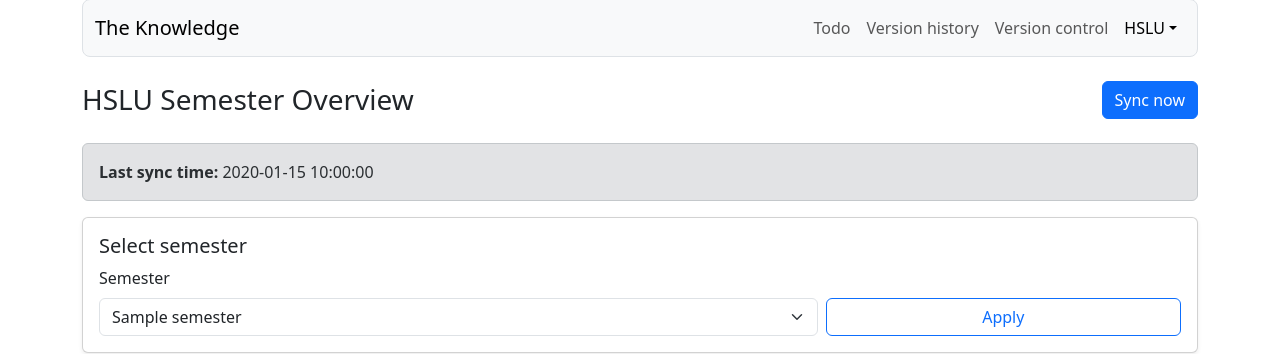
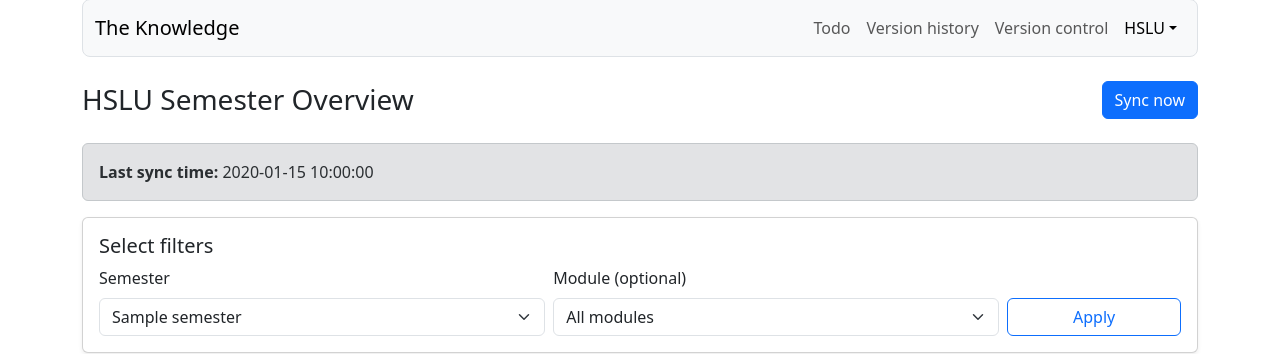
Before and after one commit to supernova576/the_knowledge_mapping, a Flask app: template templates/hslu_semester_overview.html in a window 1280 px wide. Shown: the part 25-379 px from the top of the page. Run offline with Flask 3, Linux system fonts and the light colour scheme; the template is opened without the code that fills it: most values are stand-ins (such as "Sample title", 1, 10 or a date in 2020).

Commit message:
shows tags in gui and adds filtering for module

```diff
--- a/app.py
+++ b/app.py
@@ -114,11 +114,13 @@ def _load_todos(database: db, query: str) -> list[dict]:
     return processed_rows
 
 
-def _load_hslu_overview(database: db, semester: str) -> tuple[list[str], list[dict]]:
+def _load_hslu_overview(database: db, semester: str, module: str) -> tuple[list[str], str, list[str], str, list[dict]]:
     semesters = database.get_hslu_semesters()
-    selected = semester if semester in semesters else (semesters[0] if semesters else "")
-    rows = database.get_hslu_sw_overview_by_semester(selected) if selected else []
-    return semesters, rows
+    selected_semester = semester if semester in semesters else (semesters[0] if semesters else "")
+    modules = database.get_hslu_modules_by_semester(selected_semester) if selected_semester else []
+    selected_module = module if module in modules else ""
+    rows = database.get_hslu_sw_overview_by_semester_and_module(selected_semester, selected_module) if selected_semester else []
+    return semesters, selected_semester, modules, selected_module, rows
 
 
 def _safe_git_snapshot() -> dict:
@@ -527,12 +529,15 @@ def hslu_semester_overview():
         flash("Automatic HSLU sync failed. You can retry using 'Sync now'.", "warning")
 
     semester = request.args.get("semester", "").strip()
-    semesters, overview_rows = _load_hslu_overview(database, semester)
+    module = request.args.get("module", "").strip()
+    semesters, selected_semester, modules, selected_module, overview_rows = _load_hslu_overview(database, semester, module)
 
     return render_template(
         "hslu_semester_overview.html",
         semesters=semesters,
-        selected_semester=(semester if semester in semesters else (semesters[0] if semesters else "")),
+        selected_semester=selected_semester,
+        modules=modules,
+        selected_module=selected_module,
         overview_rows=overview_rows,
         last_sync_time=database.get_last_sync_time(),
     )
@@ -541,6 +546,7 @@ def hslu_semester_overview():
 @app.route("/hslu/semester_overview/sync", methods=["POST"])
 def hslu_semester_overview_sync():
     semester = request.form.get("semester", "").strip()
+    module = request.form.get("module", "").strip()
 
     try:
         parser = DocsParser()
@@ -554,6 +560,8 @@ def hslu_semester_overview_sync():
         flash("HSLU sync failed unexpectedly.", "danger")
 
     if semester:
+        if module:
+            return redirect(url_for("hslu_semester_overview", semester=semester, module=module))
         return redirect(url_for("hslu_semester_overview", semester=semester))
     return redirect(url_for("hslu_semester_overview"))
 
--- a/templates/hslu_semester_overview.html
+++ b/templates/hslu_semester_overview.html
@@ -21,6 +21,7 @@
             <h1 class="h3 mb-0">HSLU Semester Overview</h1>
             <form method="post" action="{{ url_for('hslu_semester_overview_sync') }}" class="d-flex gap-2">
                 <input type="hidden" name="semester" value="{{ selected_semester }}" />
+                <input type="hidden" name="module" value="{{ selected_module }}" />
                 <button class="btn btn-primary">Sync now</button>
             </form>
         </div>
@@ -41,9 +42,9 @@
 
         <div class="card shadow-sm mb-4">
             <div class="card-body">
-                <h2 class="h5">Select semester</h2>
+                <h2 class="h5">Select filters</h2>
                 <form method="get" action="{{ url_for('hslu_semester_overview') }}" class="row g-2 align-items-end">
-                    <div class="col-md-8">
+                    <div class="col-md-5">
                         <label class="form-label">Semester</label>
                         <select name="semester" class="form-select">
                             {% for semester in semesters %}
@@ -51,7 +52,16 @@
                             {% endfor %}
                         </select>
                     </div>
-                    <div class="col-md-4">
+                    <div class="col-md-5">
+                        <label class="form-label">Module (optional)</label>
+                        <select name="module" class="form-select">
+                            <option value="" {% if not selected_module %}selected{% endif %}>All modules</option>
+                            {% for module in modules %}
+                            <option value="{{ module }}" {% if module==selected_module %}selected{% endif %}>{{ module }}</option>
+                            {% endfor %}
+                        </select>
+                    </div>
+                    <div class="col-md-2">
                         <button class="btn btn-outline-primary w-100">Apply</button>
                     </div>
                 </form>
@@ -67,6 +77,7 @@
                             <tr>
                                 <th>KW</th>
                                 <th>SW</th>
+                                <th>Modul</th>
                                 <th>Thema</th>
                                 <th>Heruntergeladen</th>
                                 <th>Dokumentiert</th>
@@ -78,14 +89,23 @@
                             <tr>
                                 <td>{{ row.KW }}</td>
                                 <td>{{ row.SW }}</td>
+                                <td>{{ row.module }}</td>
                                 <td>{{ row.thema }}</td>
-                                <td>{{ row.downloaded }}</td>
-                                <td>{{ row.documented }}</td>
+                                <td>
+                                    {% if row.downloaded %}
+                                    <img src="{{ url_for('static', filename='png/' ~ row.downloaded|lower) }}.png" alt="{{ row.downloaded }}"  />
+                                    {% endif %}
+                                </td>
+                                <td>
+                                    {% if row.documented %}
+                                    <img src="{{ url_for('static', filename='png/' ~ row.documented|lower) }}.png" alt="{{ row.documented }}"  />
+                                    {% endif %}
+                                </td>
                                 <td>{{ row.deadlines }}</td>
                             </tr>
                             {% else %}
                             <tr>
-                                <td colspan="6" class="text-center text-muted py-4">No semester data found.</td>
+                                <td colspan="7" class="text-center text-muted py-4">No semester data found.</td>
                             </tr>
                             {% endfor %}
                         </tbody>
```
Also changed, not shown: src/DatabaseConnector.py (+20 -4 lines), src/DocsParser.py (+7 -2 lines).
